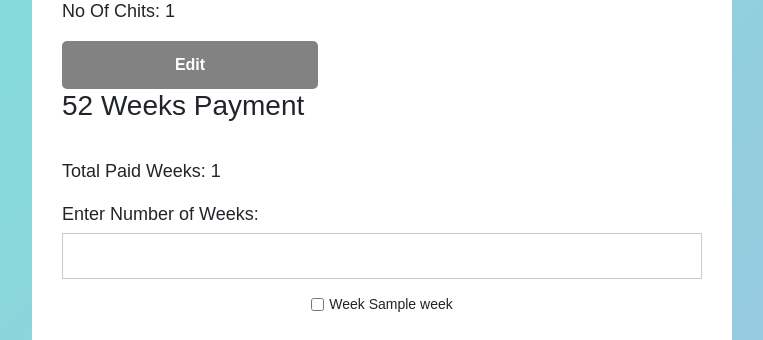
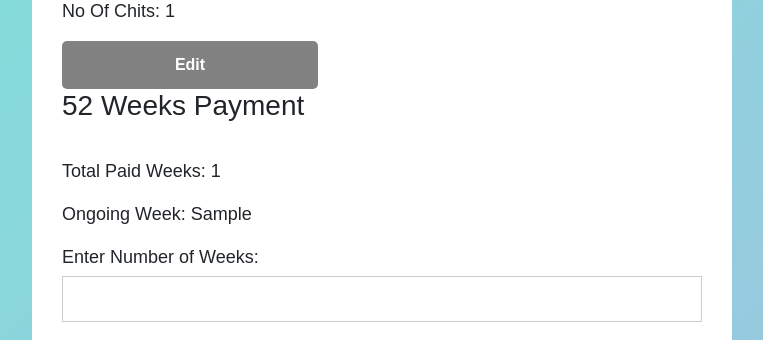
Before and after one commit to mahil-tech-academy/mahil-chitfund-app, a Django app: template CHITPROJECT/chitproject/chitapp/templates/view_chits.html in a window 1280 px wide. Shown: the part 823-1163 px from the top of the page, without its empty margins (258-1021 px from the left). Run offline with Django 5.2, Linux system fonts and the light colour scheme; tables that the repository leaves empty hold one stand-in row (values such as "Sample post"); the template is opened without the code that fills it: values that come from a table or form of the project are taken from there, most other values are stand-ins (such as "Sample title", 1, 10 or a date in 2020).

Commit message:
Update view_chits.html

```diff
--- a/CHITPROJECT/chitproject/chitapp/templates/view_chits.html
+++ b/CHITPROJECT/chitproject/chitapp/templates/view_chits.html
@@ -128,6 +128,9 @@ Chit Fund Project | View Chits
     <br>
     <p><strong>Total Paid Weeks:</strong> {{ total_paid_week }}</p>
 
+    <p><strong>Ongoing Week:</strong> {{ ongoing_week }}</p>
+
+
     <form method="POST" action="{% url 'handle_payment' chit.id %}">
         {% csrf_token %}
 
```
